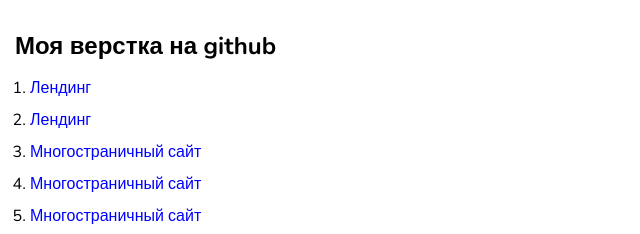
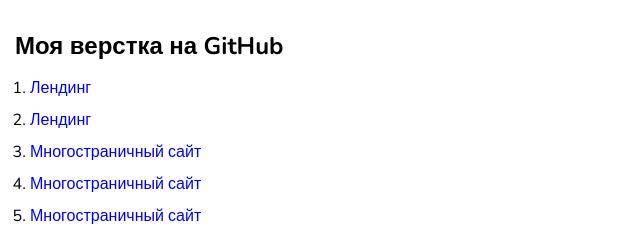
Before and after one commit to serwebdev/portfolio, a plain HTML site: page index.html in a window 1280 px wide. Shown: the top 234 px of the page, 0-640 px from the left. Drawn offline with nearby package versions, Linux system fonts and the light colour scheme.

Commit message:
edit title

```diff
--- a/index.html
+++ b/index.html
@@ -15,7 +15,7 @@
 <body>
     <div class="portfolio">
         <div class="container">
-            <h2 class="portfolio__title">Моя верстка на github</h2>
+            <h2 class="portfolio__title">Моя верстка на GitHub</h2>
             <ol class="portfolio__list">
                 <li><a href="https://serwebdev.github.io/flors/dist" target="_blank">Лендинг</a></li>
                 <li><a href="https://serwebdev.github.io/bio-dynamic/dist/" target="_blank">Лендинг</a></li>
```
